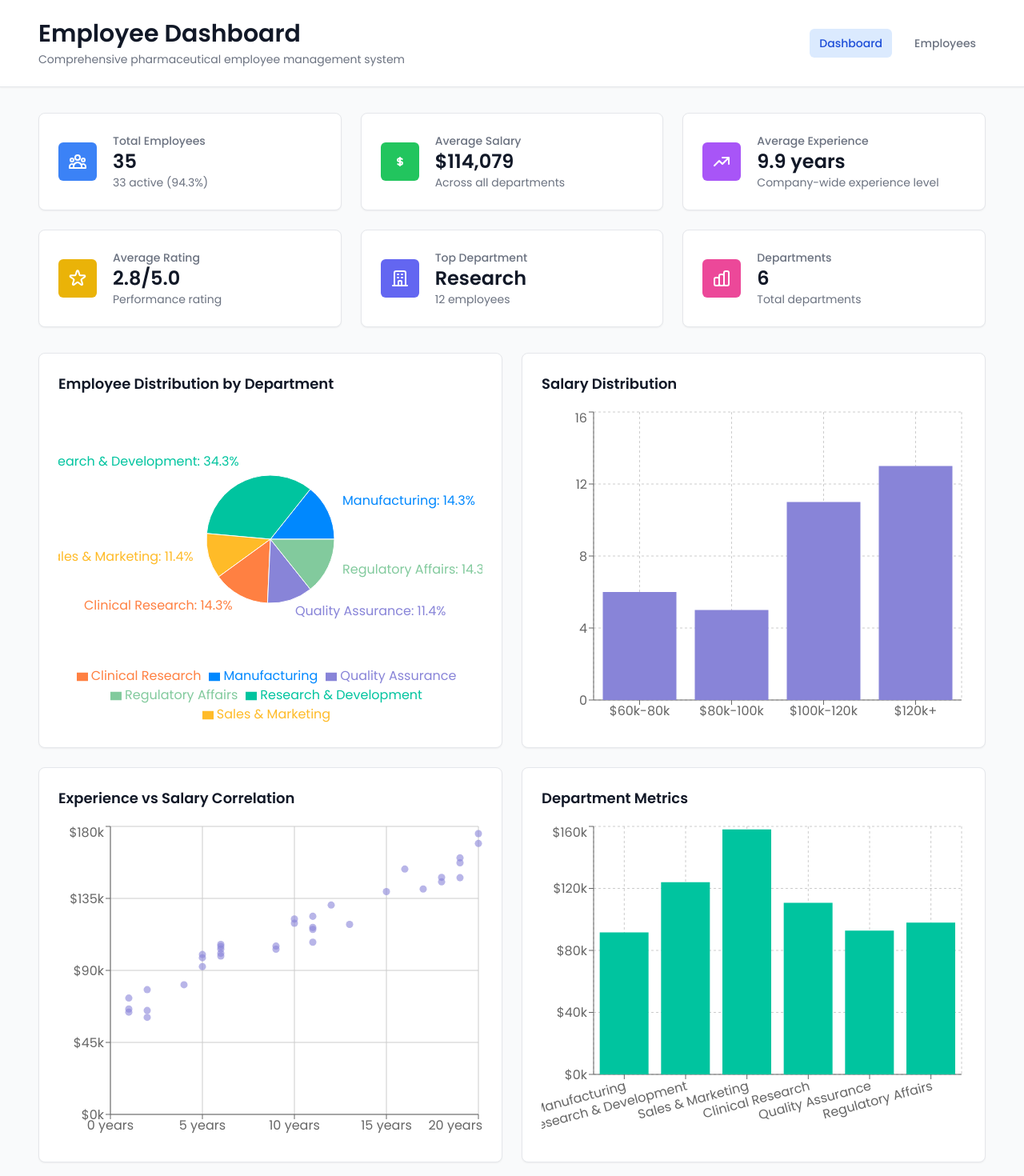
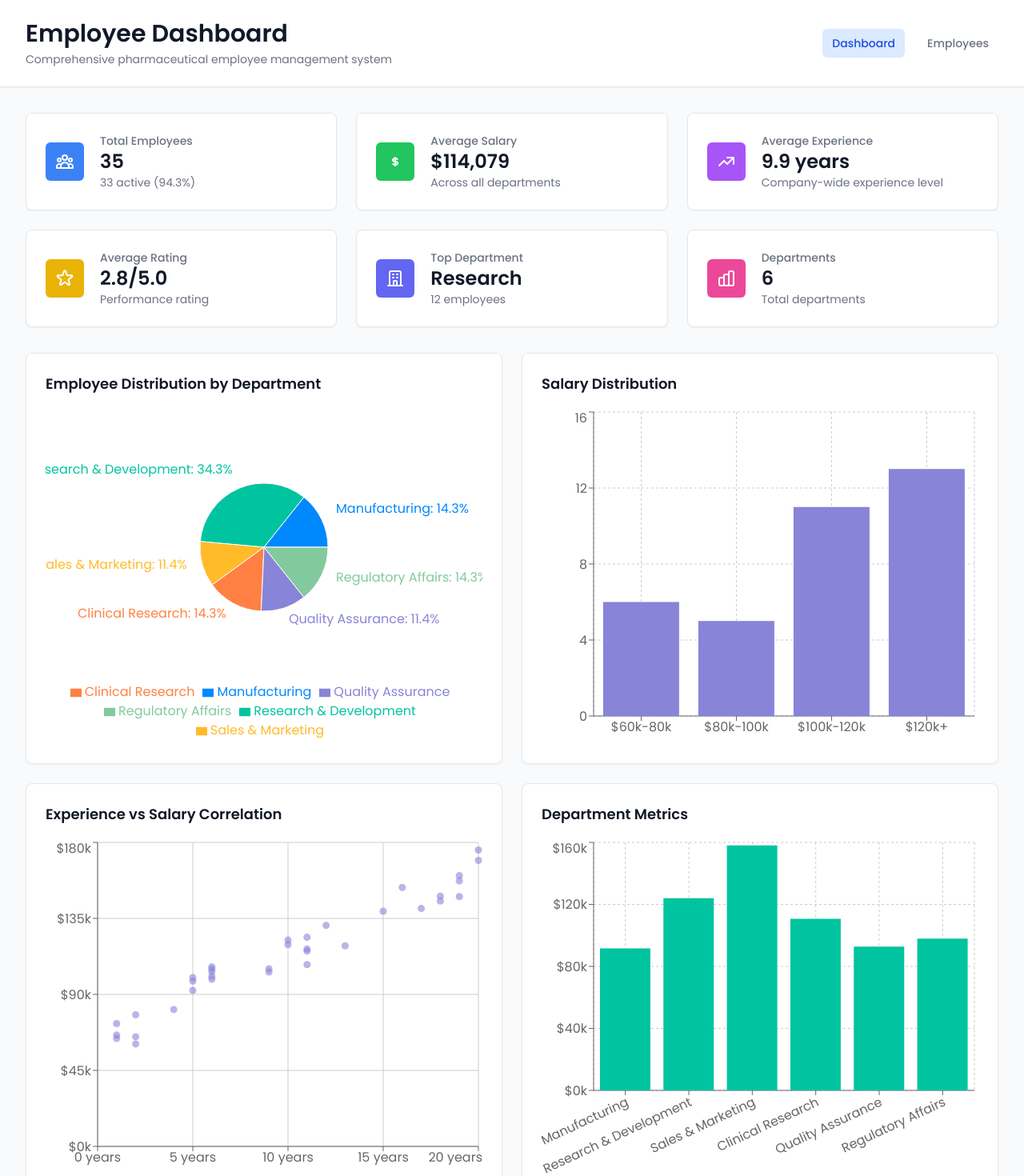
Before and after one commit to NischithRamakrishnegowda/employee-dashboard, a React (Vite) app: page / in a window 1280 px wide. Shown: the top 1470 px of the page at 80% size. Built offline with nearby package versions, Linux system fonts and the light colour scheme.

Commit message:
width for table and charts adjusted

```diff
--- a/src/App.tsx
+++ b/src/App.tsx
@@ -189,7 +189,7 @@ const AppContent: React.FC = () => {
     <div className="min-h-screen bg-gray-50">
       {/* Header */}
       <header className="bg-white shadow-sm border-b border-gray-200">
-        <div className="w-full mx-auto px-4 sm:px-6 lg:px-12">
+        <div className="w-full mx-auto px-4 sm:px-6 lg:px-8">
           <div className="flex flex-col lg:flex-row lg:justify-between lg:items-center py-6 space-y-4 lg:space-y-0">
             {/* Title Section */}
             <div className="flex-shrink-0">
@@ -266,7 +266,7 @@ const AppContent: React.FC = () => {
       </header>
 
       {/* Main Content */}
-      <main className="w-full mx-auto px-4 sm:px-6 lg:px-12 py-8">
+      <main className="w-full mx-auto px-4 sm:px-6 lg:px-8 py-8">
         {viewMode === 'dashboard' ? (
           <div className="space-y-8">
             {/* Summary Cards */}
--- a/src/components/Dashboard/DashboardCharts.tsx
+++ b/src/components/Dashboard/DashboardCharts.tsx
@@ -147,7 +147,7 @@ export const DashboardCharts: React.FC<DashboardChartsProps> = ({ employees }) =
         <h3 className="text-lg font-semibold text-gray-900 mb-4">
           Employee Distribution by Department
         </h3>
-        <ResponsiveContainer width="100%" height={400}>
+        <ResponsiveContainer width="100%" height={420}>
           <PieChart>
             <Pie
               data={departmentData}
@@ -172,7 +172,7 @@ export const DashboardCharts: React.FC<DashboardChartsProps> = ({ employees }) =
       {/* Salary Distribution Bar Chart */}
       <Card>
         <h3 className="text-lg font-semibold text-gray-900 mb-4">Salary Distribution</h3>
-        <ResponsiveContainer width="100%" height={400}>
+        <ResponsiveContainer width="100%" height={420}>
           <BarChart data={salaryData}>
             <CartesianGrid strokeDasharray="3 3" />
             <XAxis dataKey="range" />
@@ -188,7 +188,7 @@ export const DashboardCharts: React.FC<DashboardChartsProps> = ({ employees }) =
         <h3 className="text-lg font-semibold text-gray-900 mb-4">
           Experience vs Salary Correlation
         </h3>
-        <ResponsiveContainer width="100%" height={400}>
+        <ResponsiveContainer width="100%" height={420}>
           <ScatterChart data={scatterData}>
             <CartesianGrid />
             <XAxis type="number" dataKey="experience" name="Experience" unit=" years" />
@@ -207,10 +207,10 @@ export const DashboardCharts: React.FC<DashboardChartsProps> = ({ employees }) =
       {/* Department Metrics */}
       <Card>
         <h3 className="text-lg font-semibold text-gray-900 mb-4">Department Metrics</h3>
-        <ResponsiveContainer width="100%" height={400}>
+        <ResponsiveContainer width="100%" height={420}>
           <BarChart data={departmentMetrics}>
             <CartesianGrid strokeDasharray="3 3" />
-            <XAxis dataKey="name" angle={-15} textAnchor="end" height={80} interval={0} />
+            <XAxis dataKey="name" angle={-25} textAnchor="end" height={100} interval={0} />
             <YAxis tickFormatter={(value) => `$${(value / 1000).toFixed(0)}k`} />
             <Tooltip
               formatter={(value: number) => [`$${value.toLocaleString()}`, 'Avg Salary']}
```
